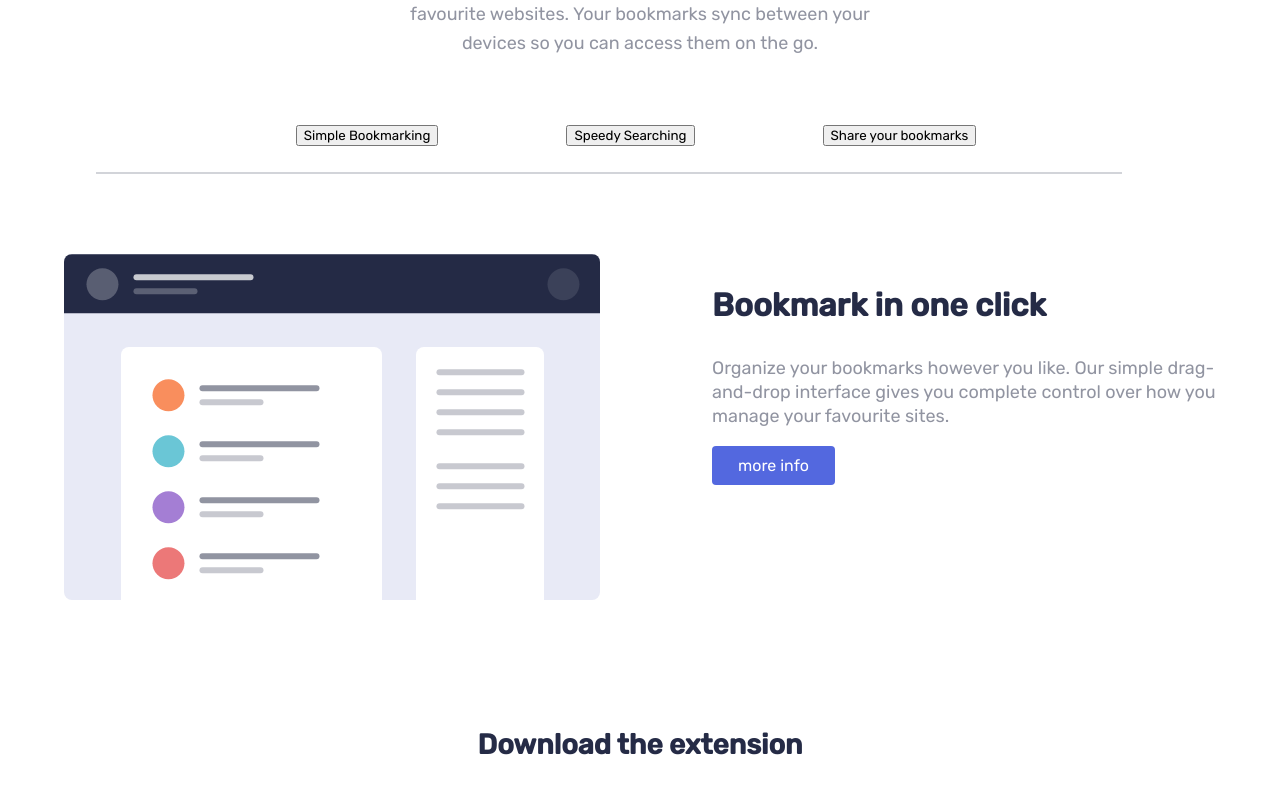
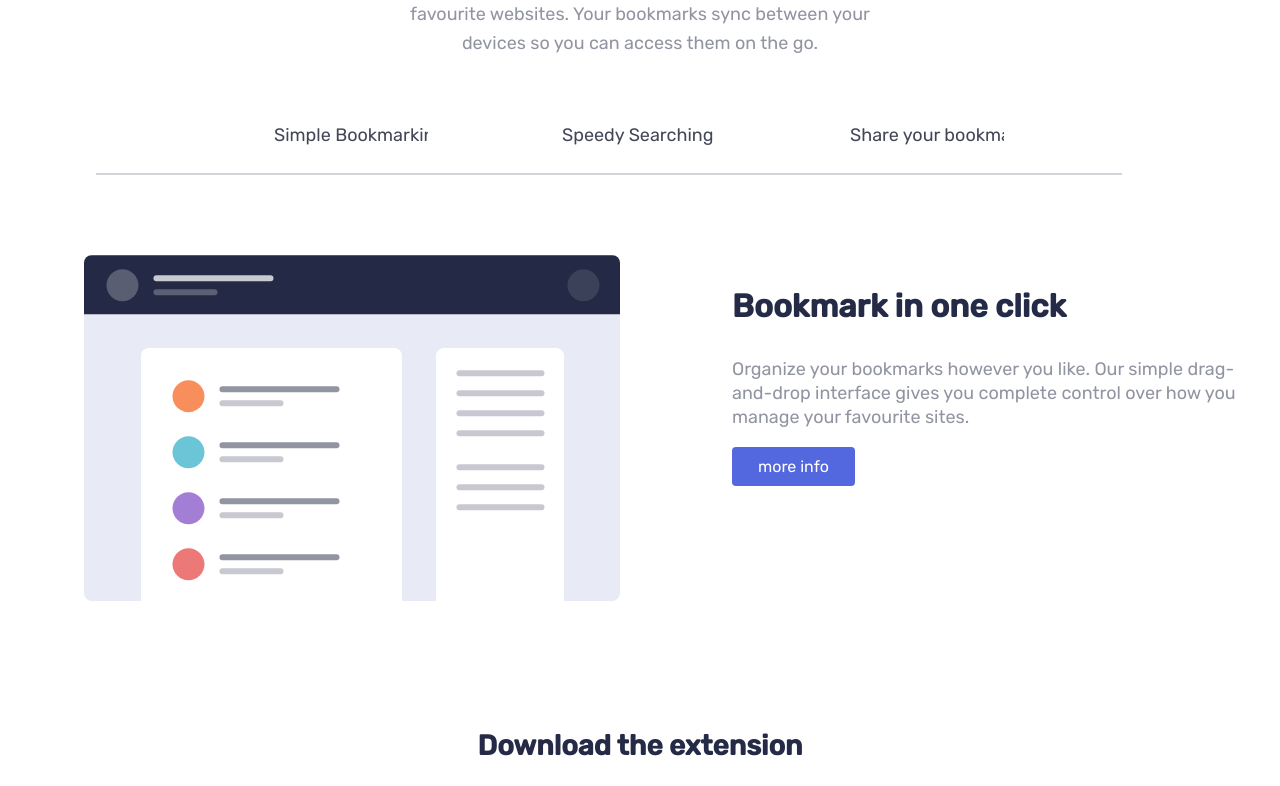
Before and after one commit to stivenm16/bookmarck--landing-page, a React (Vite) app: page / in a window 1280 px wide. Shown: the part 860-1646 px from the top of the page. Built offline with nearby package versions, Linux system fonts and the light colour scheme.

Commit message:
img state

```diff
--- a/src/components/DownExtension/index.css
+++ b/src/components/DownExtension/index.css
@@ -2,6 +2,7 @@
     justify-content: center;
     padding: 3rem;
     padding-top: 1rem;
+    padding-left: 5.5rem;
 }
 
 
@@ -61,7 +62,7 @@
 
 #chrome-ext{
     position: absolute;
-    margin-right: 39rem;
+    margin-right: 40rem;
 }
 #firefox-ext{
     position: absolute;
--- a/src/components/Feature/index.css
+++ b/src/components/Feature/index.css
@@ -34,3 +34,21 @@
     border: 2px solid hsla(231, 69%, 60%, 0);
     transition: 1s;
 }
+
+.btn-slider {
+    background-color: transparent;
+    height: 1.5rem;
+    width: 10rem;
+    font-size: 18px;
+    border: none;
+    outline: none;
+    color: hsl(229, 14%, 30%);
+    transition: 1s;
+    font-weight: 400;
+    cursor: pointer;
+}
+
+.btn-slider:hover, .btn-slider:active {
+    color: hsl(229, 34%, 12%);
+    font-weight: 500;
+}
--- a/src/components/Features/index.jsx
+++ b/src/components/Features/index.jsx
@@ -6,6 +6,7 @@ function Features() {
 
     let [title, setTitle] = useState('Bookmark in one click')
     let [textContent, setText] = useState('Organize your bookmarks however you like. Our simple drag-and-drop interface gives you complete control over how you manage your favourite sites.')
+    let [imgId, setImgId] = useState (0)
 
     return (
         <div className="features">
@@ -18,27 +19,30 @@ function Features() {
                 <ul className='features-options'>
                     <li className='feature'>
                         <input type="button" value="Simple Bookmarking"
-                        onClick={() => setTitle('Bookmark in one click') & setText('Organize your bookmarks however you like. Our simple drag-and-drop interface gives you complete control over how you manage your favourite sites.')}
+                        onClick={() => setTitle('Bookmark in one click') & setText('Organize your bookmarks however you like. Our simple drag-and-drop interface gives you complete control over how you manage your favourite sites.') & setImgId(0)}
+                        className='btn-slider'
                         />
 
                     </li>
 
                     <li className='feature'>
                         <input type="button" value="Speedy Searching"
-                        onClick={() => setTitle('Intelligent search') & setText('Our powerful search feature will help you find saved sites in no time at all.No need to trawl through all of your bookmarks.')}
+                        onClick={() => setTitle('Intelligent search') & setText('Our powerful search feature will help you find saved sites in no time at all.No need to trawl through all of your bookmarks.') & setImgId(1)}
+                        className='btn-slider'
                         />
 
                     </li>
 
                     <li className='feature'>
                         <input type="button" value="Share your bookmarks"
-                        onClick={() => setTitle('Share your bookmarks') & setText('Easily share your bookmarks and collections with others. Create a shareable link that you can send at the click of a button.')}
+                        onClick={() => setTitle('Share your bookmarks') & setText('Easily share your bookmarks and collections with others. Create a shareable link that you can send at the click of a button.') & setImgId(2)}
+                        className='btn-slider'
                         />
                     </li>
                 </ul>
                 <hr className='line'/>
             </nav>
-            <Feature title={title} text={textContent} />
+            <Feature title={title} text={textContent} imgId ={imgId}/>
         </div>
     );
   };
```
